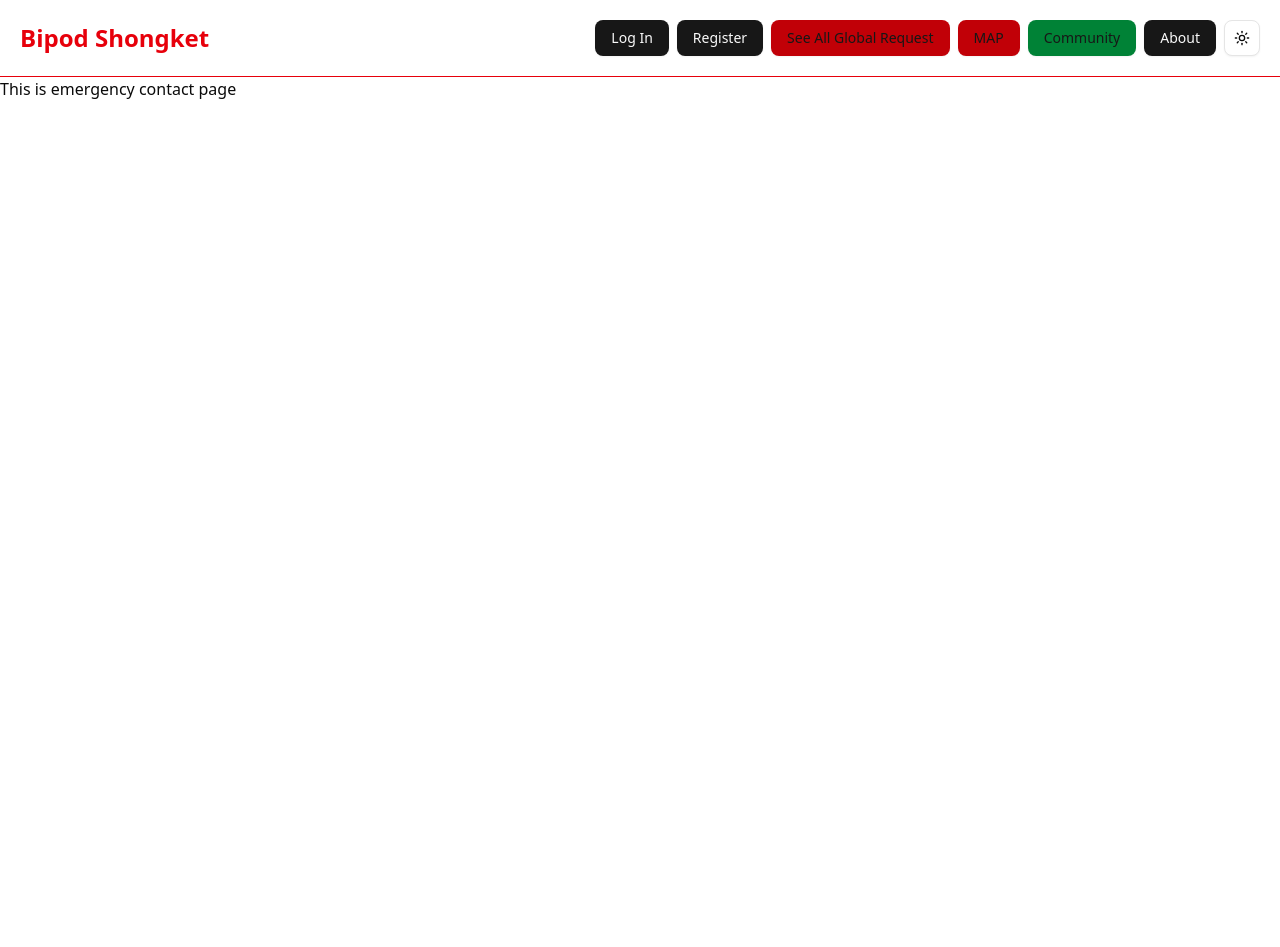
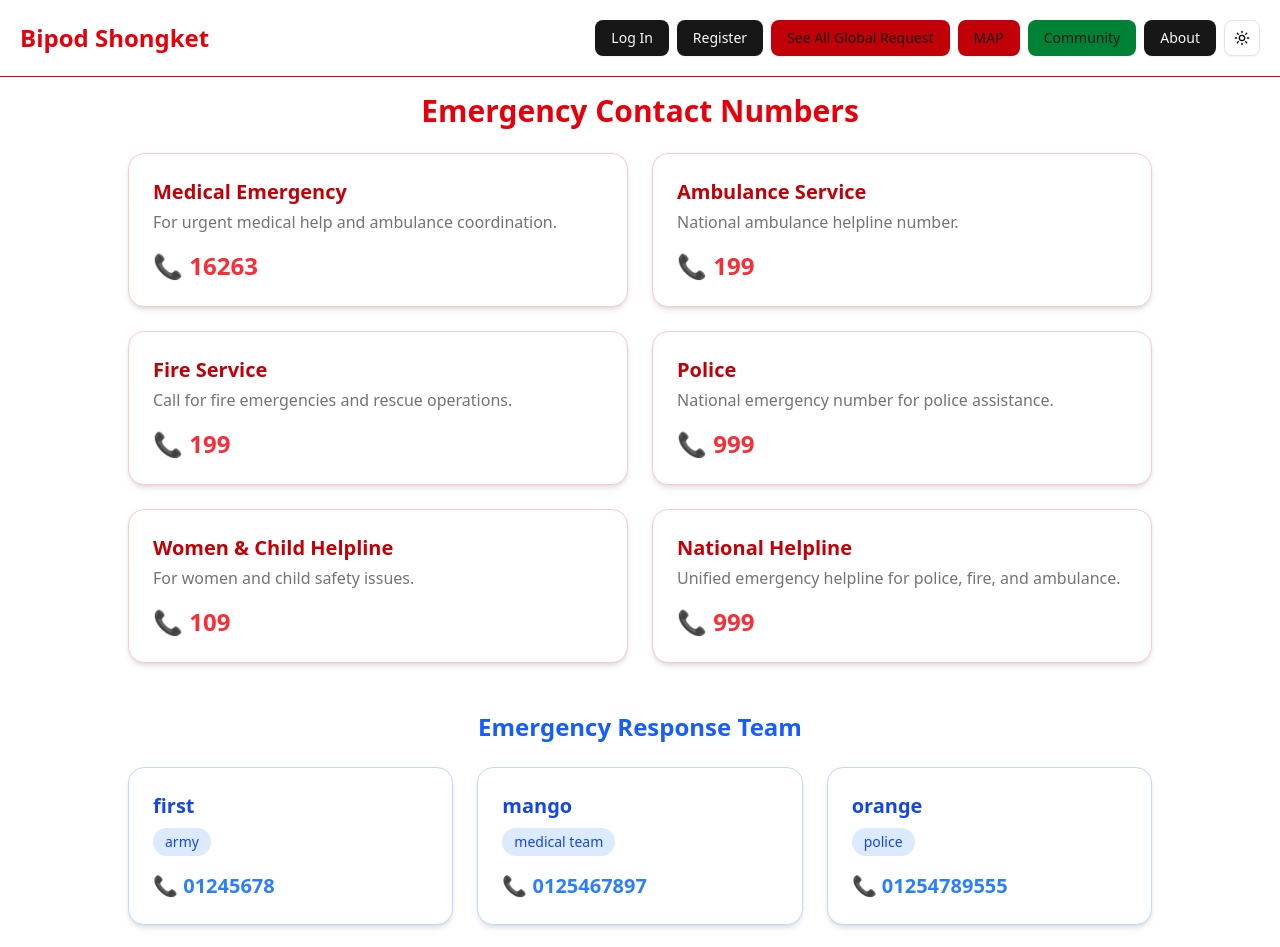
Before and after one commit to Data-Dwellers/bipod-shongket-web, a Next.js app: page /emergency in a window 1280 px wide. Shown: the top 947 px of the page. Before the commit the page ends 800 px from the top, so only its background shows below. Built offline with nearby package versions, Linux system fonts and the light colour scheme; no server answers.

Commit message:
emergency page

```diff
--- a/app/emergency/page.js
+++ b/app/emergency/page.js
@@ -1,5 +1,124 @@
-export default function Emergency() {
-    return (
-        <div>This is emergency contact page</div>
-    )
+"use client";
+import React from "react";
+
+const emergencyData = [
+  {
+    category: "Medical Emergency",
+    contact: "16263",
+    description: "For urgent medical help and ambulance coordination.",
+  },
+  {
+    category: "Ambulance Service",
+    contact: "199",
+    description: "National ambulance helpline number.",
+  },
+  {
+    category: "Fire Service",
+    contact: "199",
+    description: "Call for fire emergencies and rescue operations.",
+  },
+  {
+    category: "Police",
+    contact: "999",
+    description: "National emergency number for police assistance.",
+  },
+  {
+    category: "Women & Child Helpline",
+    contact: "109",
+    description: "For women and child safety issues.",
+  },
+  {
+    category: "National Helpline",
+    contact: "999",
+    description: "Unified emergency helpline for police, fire, and ambulance.",
+  },
+];
+
+// 🔸 Hardcoded special users
+const specialUsers = [
+  {
+    specialUserName: "first",
+    specialUserPhone: "01245678",
+    role: "army",
+  },
+  {
+    specialUserName: "mango",
+    specialUserPhone: "0125467897",
+    role: "medical team",
+  },
+  {
+    specialUserName: "orange",
+    specialUserPhone: "01254789555",
+    role: "police",
+  },
+  {
+    specialUserName: "Alen",
+    specialUserPhone: "01465768768",
+    role: "medical team",
+  },
+  {
+    specialUserName: "shopon",
+    specialUserPhone: "01115457545",
+    role: "rab",
+  },
+];
+
+function EmergencyContactsPage() {
+  return (
+    <div className="min-h-screen bg-background p-4">
+      {/* Emergency Contacts Section */}
+      <div className="max-w-5xl mx-auto">
+        <h1 className="text-3xl font-bold text-center text-red-600 dark:text-red-400 mb-6">
+          Emergency Contact Numbers
+        </h1>
+
+        <div className="grid grid-cols-1 md:grid-cols-2 gap-6 mb-12">
+          {emergencyData.map((item, index) => (
+            <div
+              key={index}
+              className="bg-card p-6 rounded-2xl shadow-md border border-red-200 dark:border-red-900 dark:bg-card"
+            >
+              <h2 className="text-xl font-semibold text-red-700 dark:text-red-400">
+                {item.category}
+              </h2>
+              <p className="text-muted-foreground mt-1">{item.description}</p>
+              <p className="text-2xl font-bold text-red-500 dark:text-red-400 mt-4">
+                📞 {item.contact}
+              </p>
+            </div>
+          ))}
+        </div>
+
+        {/* Hardcoded Special Users Section */}
+        <div className="mt-8">
+          <h2 className="text-2xl font-bold text-center text-blue-600 dark:text-blue-400 mb-6">
+            Emergency Response Team
+          </h2>
+
+          <div className="grid grid-cols-1 md:grid-cols-2 lg:grid-cols-3 gap-6">
+            {specialUsers.map((user, index) => (
+              <div
+                key={index}
+                className="bg-card p-6 rounded-2xl shadow-md border border-blue-200 dark:border-blue-900 dark:bg-card hover:shadow-lg transition-shadow"
+              >
+                <div className="space-y-2">
+                  <h3 className="text-xl font-semibold text-blue-700 dark:text-blue-400">
+                    {user.specialUserName}
+                  </h3>
+                  <span className="inline-block px-3 py-1 rounded-full text-sm bg-blue-100 dark:bg-blue-900 text-blue-700 dark:text-blue-300">
+                    {user.role}
+                  </span>
+                  <p className="text-xl font-bold text-blue-500 dark:text-blue-400 mt-2">
+                    📞 {user.specialUserPhone}
+                  </p>
+                </div>
+              </div>
+            ))}
+          </div>
+        </div>
+      </div>
+    </div>
+  );
 }
+
+export default EmergencyContactsPage;
```
